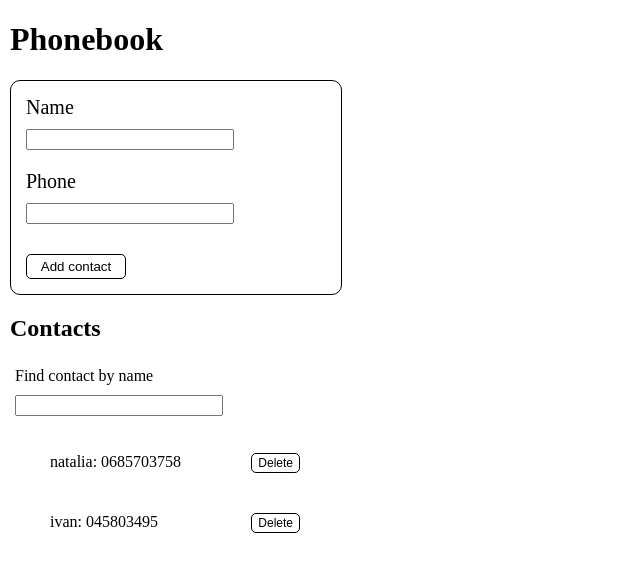
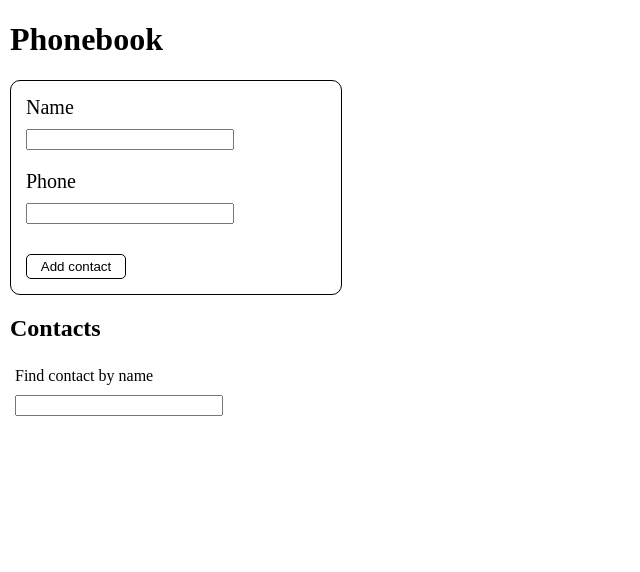
Before and after one commit to NaTaLiaMoSKV/goit-react-hw-08-phonebook, a React (Create React App) app: page / in a window 1280 px wide. Shown: the top 572 px of the page, without its empty margins (0-640 px from the left). Built offline with nearby package versions, Linux system fonts and the light colour scheme.

Commit message:
add redux-persist

```diff
--- a/src/components/App.jsx
+++ b/src/components/App.jsx
@@ -2,9 +2,11 @@ import ContactForm from "./ContactForm";
 import Filter from "./Filter";
 import ContactList from "./ContactList";
 import { useSelector } from "react-redux";
+import { getContacts } from "redux/contacts/contactsSlice";
 
 export default function App() {
-  const contacts = useSelector(state => state.contacts);
+  const contacts = useSelector(getContacts);
+  const filter = useSelector(state => state.filter);
 
   return (
     <>
@@ -13,12 +15,13 @@ export default function App() {
 
       <h2>Contacts</h2>
       <Filter />
-
-      {
+      <ContactList />
+    {/* {console.log(contacts.length > 0)} */}
+      {/* {
         contacts.length > 0
-          ? (<ContactList contacts={contacts} />)
+          ? (<ContactList />)
           : <h2 style={{ marginLeft: "20px", fontFamily: "monospace" }}> Your phonebook is empty </h2>
-      }
+      } */}
     </>
   )
 
--- a/src/components/ContactForm.js
+++ b/src/components/ContactForm.js
@@ -1,14 +1,13 @@
 import { nanoid } from 'nanoid'
 import { useState } from "react";
-import { add } from "redux/contacts/contactsSlice"
+import { add, getContacts } from "redux/contacts/contactsSlice"
 import { useSelector, useDispatch } from "react-redux";
 
 export default function ContactForm () {
     const [name, setName] = useState('');
     const [number, setNumber] = useState('');
 
-
-    const contacts = useSelector(state => state.contacts);
+    const contacts = useSelector(getContacts);
     const dispatch = useDispatch();
 
     const onFormSubmit = e => {
--- a/src/components/ContactList.js
+++ b/src/components/ContactList.js
@@ -1,8 +1,11 @@
-import { remove } from "redux/contacts/contactsSlice"
+import { getContacts, remove } from "redux/contacts/contactsSlice"
 import { useSelector, useDispatch } from "react-redux";
+import { getFilter } from "redux/filter/filterSlice";
 
-export default function ContactList({ contacts }) {
-    const filter = useSelector(state => state.filter.query);
+export default function ContactList() {
+    const filter = useSelector(getFilter);
+    const contactsList = useSelector(getContacts);
+
     const dispatch = useDispatch();
 
     const findContact = name => {
@@ -11,7 +14,8 @@ export default function ContactList({ contacts }) {
     }
     return (
         <ul className="contacts__list">
-            {contacts
+            {/* {console.log(contactsList)} */}
+            {contactsList
                 .filter(contact => findContact(contact.name))
                 .map(contact => (
                     <li key={contact.id} className="contacts__item">
@@ -23,3 +27,34 @@ export default function ContactList({ contacts }) {
         </ul>
     )
 }
+
+// import { getContacts, remove } from "redux/contacts/contactsSlice"
+// import { useSelector, useDispatch } from "react-redux";
+// import { getFilter } from "redux/filter/filterSlice";
+
+// export default function ContactList({ filter }) {
+//     const contacts = useSelector(getContacts);
+//     // const filter = useSelector(getFilter);
+//     const dispatch = useDispatch();
+
+//     const findContact = name => {
+//         // console.log(filter.query);
+//         // console.log(filter.toString().toLocaleLowerCase());
+//         const val = filter.query.toString().toLocaleLowerCase();
+//         return name.toLocaleLowerCase().includes(val);
+//     }
+//     return (
+//         <ul className="contacts__list">
+//             {/* {console.log(contacts)} */}
+//             {contacts
+//                 .filter(contact => findContact(contact.name))
+//                 .map(contact => (
+//                     <li key={contact.id} className="contacts__item">
+//                         <p>{contact.name}: {contact.number}</p>
+//                         <button className="contacts__button" type="button" onClick={() => dispatch(remove(contact.id))}> Delete </button>
+//                     </li>
+//                 ))
+//             }
+//         </ul>
+//     )
+// }
--- a/src/components/Filter.js
+++ b/src/components/Filter.js
@@ -3,6 +3,7 @@ import { update } from "redux/filter/filterSlice";
 
 export default function Filter() {
     const dispatch = useDispatch();
+
     const handleInputChange = e => {
         const filterString = e.currentTarget.value;
         dispatch(update(filterString));
@@ -11,7 +12,7 @@ export default function Filter() {
     return (
         <div className="filter">
             <label> Find contact by name </label>
-            <input className="filter__input" name="filter"  onChange={handleInputChange} />
+            <input className="filter__input" name="filter" onChange={handleInputChange} />
         </div>
     )
 }
--- a/src/index.js
+++ b/src/index.js
@@ -1,15 +1,17 @@
-import React from 'react';
-import ReactDOM from 'react-dom/client';
-import App from 'components/App';
-import './index.css';
-import { store } from 'redux/store';
-import { Provider } from 'react-redux';
+import React from 'react'
+import ReactDOM from 'react-dom/client'
+import { store, persistor } from 'redux/store'
+import { Provider } from 'react-redux'
+import { PersistGate } from 'redux-persist/integration/react'
+import App from 'components/App'
+import './index.css'
 
 ReactDOM.createRoot(document.getElementById('root')).render(
   <React.StrictMode>
     <Provider store={store}>
-      <App />
+      <PersistGate loading={null} persistor={persistor}>
+        <App />
+      </PersistGate>
     </Provider>
-
   </React.StrictMode>
 );
--- a/src/redux/contacts/contactsSlice.js
+++ b/src/redux/contacts/contactsSlice.js
@@ -1,22 +1,32 @@
-import { createSlice } from "@reduxjs/toolkit";
+import { createSlice } from "@reduxjs/toolkit"
+import { persistReducer } from 'redux-persist'
+import storage from 'redux-persist/lib/storage'
 
 export const contactsSlice = createSlice({
     name: 'contacts',
-    initialState: [
-        { id: '12432', name: 'natalia', number: '0685703758' },
-        { id: '5342', name: 'ivan', number: '045803495' }
-    ],
+    initialState: {
+        contactsList: []
+    },
     reducers: {
         add(state, action) {
             const { id, name, number } = action.payload;
 
-            state.push({ id, name, number })
+            state.contactsList.push({ id, name, number })
         },
         remove(state, action) {
-            return state.filter(contact => contact.id !== action.payload);
+            // удаляется не нужный элемент массива, а весь массив contactsList
+            return state.contactsList.filter(contact => contact.id !== action.payload)
         },
     }
 })
 
+const persistConfig = {
+    key: 'contacts',
+    storage,
+}
+
+export const contactsReducer = persistReducer(persistConfig, contactsSlice.reducer);
 
 export const { add, remove } = contactsSlice.actions;
+
+export const getContacts = state => state.contacts.contactsList;
--- a/src/redux/filter/filterSlice.js
+++ b/src/redux/filter/filterSlice.js
@@ -13,3 +13,5 @@ export const filterSlice = createSlice({
 })
 
 export const { update } = filterSlice.actions;
+
+export const getFilter = state => state.filter.query;
--- a/src/redux/store.js
+++ b/src/redux/store.js
@@ -1,11 +1,20 @@
-import { configureStore } from "@reduxjs/toolkit";
-import { contactsSlice } from "./contacts/contactsSlice";
-import { filterSlice } from "./filter/filterSlice";
-
+import { persistStore, FLUSH, REHYDRATE, PAUSE, PERSIST, PURGE, REGISTER } from 'redux-persist'
+import { configureStore } from "@reduxjs/toolkit"
+import { filterSlice } from './filter/filterSlice'
+import { contactsReducer } from './contacts/contactsSlice'
 
 export const store = configureStore({
     reducer: {
-        contacts: contactsSlice.reducer,
         filter: filterSlice.reducer,
+        contacts: contactsReducer,
+    },
+    middleware(getDefaultMiddleware) {
+        return getDefaultMiddleware({
+            serializableCheck: {
+                ignoredActions: [FLUSH, REHYDRATE, PAUSE, PERSIST, PURGE, REGISTER],
+            }
+        })
     }
 })
+
+export const persistor = persistStore(store);
```
